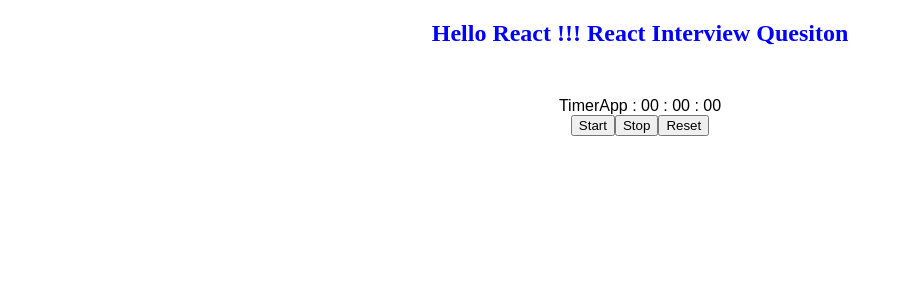
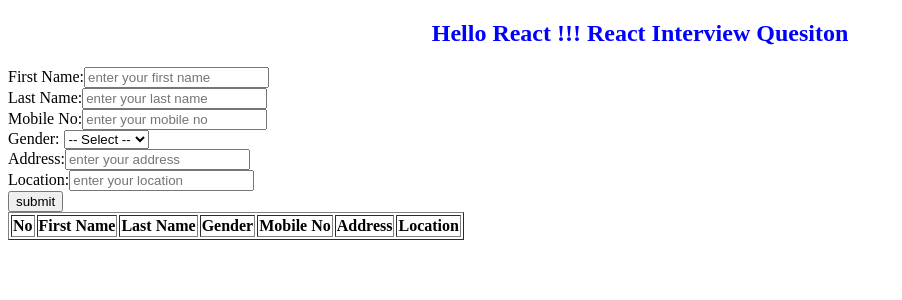
Before and after one commit to Satyam9169/React-interview-question, a React (Vite) app: page / in a window 1280 px wide. Shown: the top 300 px of the page, without its empty margins (0-902 px from the left). Built offline with nearby package versions, Linux system fonts and the light colour scheme.

Commit message:
working student form validation

```diff
--- a/src/App.jsx
+++ b/src/App.jsx
@@ -1,11 +1,12 @@
 import React from "react";
 // import Main from "./React-interview-question/props/Main";
 import "./App.css";
+import Student from "./Machine-coding-round/studentForm/Student";
 // import { useSelector, useDispatch } from "react-redux";
 // import { increment, decrement } from "./redux/features/counterSlice";
 // import CarouselItem from "./Machine-coding-round/Carousel/CarouselItem";
 // import Clock from "./Machine-coding-round/digitalClock/Clock";
-import TimerApp from "./Machine-coding-round/TimerApp/TimerApp";
+// import TimerApp from "./Machine-coding-round/TimerApp/TimerApp";
 
 const App = () => {
   // const count = useSelector((state) => state.counter.value);
@@ -17,8 +18,8 @@
         {/* <Main /> */}
          {/* <CarouselItem /> */}
          {/* <Clock /> */}
-         <TimerApp />
-
+         {/* <TimerApp /> */}
+        <Student />
         {/* <div>counter : {count}</div>
         <button onClick={() => dispatch(increment())}>increment</button>
         <button onClick={() => dispatch(decrement())}>decrement</button> */}
--- /dev/null
+++ b/src/Machine-coding-round/studentForm/Student.jsx
@@ -0,0 +1,177 @@
+import React, { useState, useEffect, useCallback, useMemo } from "react";
+
+const Student = () => {
+  const [form, setForm] = useState({
+    first_name: "",
+    last_name: "",
+    mobile_no: "",
+    gender: "",
+    address: "",
+    location: "",
+  });
+
+  const [student, setStudent] = useState([]);
+  const [error, setError] = useState({});
+
+  const validation = useCallback(() => {
+    let newError = {};
+    if (!form.first_name.trim()) newError.first_name = "first name is required";
+    if (!form.last_name.trim()) newError.last_name = "last name is required";
+    if (!form.mobile_no.trim()) newError.mobile_no = "mobile no is required";
+    else if (!/^[0-9]+$/.test(form.mobile_no))
+      newError.mobile_no = "mobile no must contain digit only";
+    else if (form.mobile_no.length !== 10)
+      newError.mobile_no = "Mobile is must be 10 digit";
+    if (!form.gender) newError.gender = "gender is required";
+    if (!form.address.trim()) newError.address = "address is required";
+    if (!form.location.trim()) newError.location = "location is required";
+    setError(newError);
+    return Object.keys(newError).length === 0;
+  }, [form]);
+
+  const handleSubmit = useCallback(
+    (e) => {
+      e.preventDefault();
+      if (!validation()) return;
+
+      // Add to the student
+      setStudent((pre) => [...pre, { ...form, id: Date.now() }]);
+      // setStudent((preStudent) => {
+      //   const nextStudent = { form, id: Date.now() };
+      //   const next = [...preStudent, nextStudent];
+      //   return next;
+      // });
+      // reset the form
+      setForm({
+        first_name: "",
+        last_name: "",
+        mobile_no: "",
+        gender: "",
+        address: "",
+        location: "",
+      });
+      setError({});
+    },
+    [form, validation]
+  );
+
+  const handleChange = useCallback((e) => {
+    const { name, value } = e.target;
+    // setForm((pre) => ({ ...pre, [name]: value }));
+    setForm((pre) => {
+      const next = { ...pre };
+      next[name] = value;
+      return next;
+    });
+  }, []);
+
+
+  //for heavy calculation in future like searching and sorting
+  const studentMemo = useMemo(() => student, [student]);
+
+  return (
+    <>
+      <form onSubmit={handleSubmit}>
+        <label htmlFor="first_name">First Name:</label>
+        <input
+          type="text"
+          id="first_name"
+          name="first_name"
+          placeholder="enter your first name"
+          onChange={handleChange}
+          value={form.first_name}
+        />
+        <span style={{ color: "red" }}>{error.first_name}</span>
+        <br />
+        <label htmlFor="last_name">Last Name:</label>
+        <input
+          type="text"
+          id="last_name"
+          name="last_name"
+          placeholder="enter your last name"
+          onChange={handleChange}
+          value={form.last_name}
+        />
+        <span style={{ color: "red" }}>{error.last_name}</span>
+        <br />
+        <label htmlFor="first_name">Mobile No:</label>
+        <input
+          type="text"
+          id="mobile_no"
+          name="mobile_no"
+          placeholder="enter your mobile no"
+          onChange={handleChange}
+          value={form.mobile_no}
+        />
+        <span style={{ color: "red" }}>{error.mobile_no}</span>
+        <br />
+        <label htmlFor="gender">Gender: </label>
+        <select
+          id="gender"
+          name="gender"
+          value={form.gender}
+          onChange={handleChange}>
+          <option value="">-- Select --</option>
+          <option value="male">Male</option>
+          <option value="female">Female</option>
+          <option value="other">Other</option>
+        </select>
+        <span style={{ color: "red" }}>{error.gender}</span>
+        <br />
+        <label htmlFor="address">Address:</label>
+        <input
+          type="text"
+          id="address"
+          name="address"
+          placeholder="enter your address"
+          onChange={handleChange}
+          value={form.address}
+        />
+        <span style={{ color: "red" }}>{error.address}</span>
+        <br />
+        <label htmlFor="location">Location:</label>
+        <input
+          type="text"
+          id="location"
+          name="location"
+          placeholder="enter your location"
+          onChange={handleChange}
+          value={form.location}
+        />
+        <span style={{ color: "red" }}>{error.location}</span>
+        <br />
+        <button type="submit">submit</button>
+      </form>
+      {
+        <table border="1">
+          <thead>
+            <tr>
+              <th>No</th>
+              <th>First Name</th>
+              <th>Last Name</th>
+              <th>Gender</th>
+              <th>Mobile No</th>
+              <th>Address</th>
+              <th>Location</th>
+            </tr>
+          </thead>
+          <tbody>
+            {student.map((stu, index) => (
+              <tr key={index}>
+                <td>{index + 1}</td>
+                <td>{stu.first_name}</td>
+                <td>{stu.last_name}</td>
+                <td>{stu.gender}</td>
+                <td>{stu.mobile_no}</td>
+                <td>{stu.address}</td>
+                <td>{stu.location}</td>
+              </tr>
+            ))}
+          </tbody>
+        </table>
+      }
+    </>
+  );
+};
+
+export default Student;
```
Also changed, not shown: src/Machine-coding-round/studentForm/StudentForm.jsx (added, +7 -0 lines), src/Machine-coding-round/studentForm/StudentLogic.jsx (added, +69 -0 lines), src/Machine-coding-round/studentForm/StudentTable.jsx (added, +9 -0 lines).
